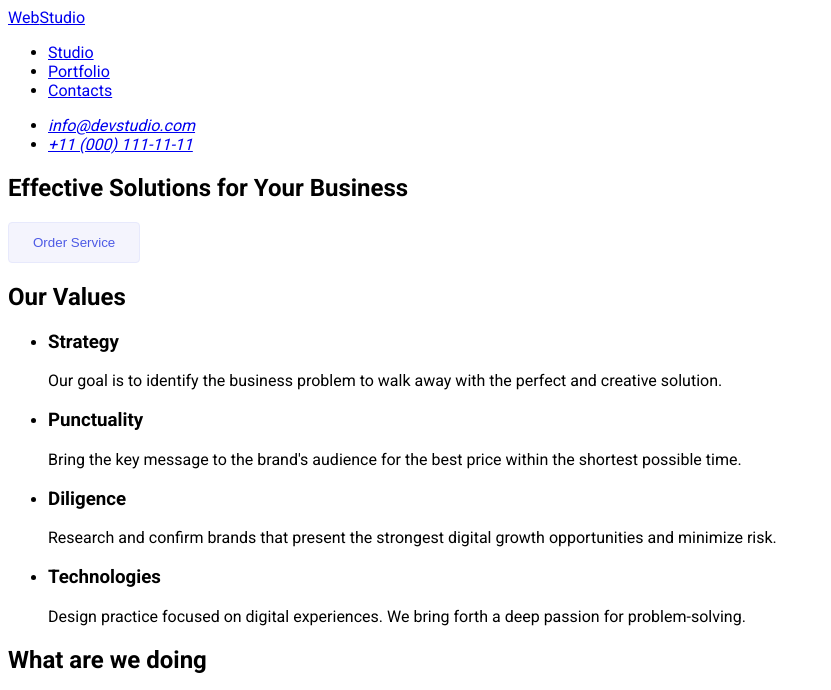
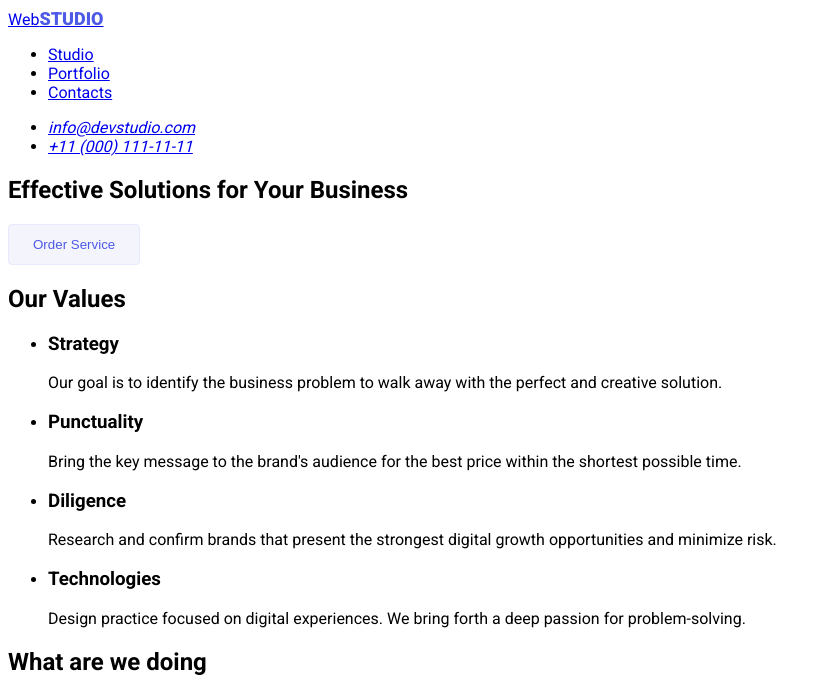
Before and after one commit to michallow/goit-markup-hw-02, a plain HTML site: page index.html in a window 1280 px wide. Shown: the top 690 px of the page, without its empty margins (0-831 px from the left). Drawn offline with Linux system fonts and the light colour scheme.

Commit message:
HW_Update

```diff
--- a/css/styles.css
+++ b/css/styles.css
@@ -10,6 +10,8 @@
 
 body {
   font-family: "Roboto", sans-serif;
+  color: 434455;
+  background-color: FFFFFF;
 }
 
 button {
@@ -22,3 +24,21 @@ button {
   justify-content: center;
   align-items: center;
 }
+
+button:hover {
+  color: white;
+  background-color: #404bbf;
+  cursor: pointer;
+  box-shadow: 1cap;
+}
+
+.web-logo {
+    font-family: "Raleway" sans-serif;
+    font-weight: 800;
+    font-size: 18px;
+    line-height: 1.17;
+    letter-spacing: 0,03em;
+    text-transform: uppercase;
+    color: #4d5ae5;
+
+}
--- a/index.html
+++ b/index.html
@@ -12,7 +12,7 @@
 <body>
 <header>
     <nav>
-        <a href="/"><span class="web-logo">Web</span>Studio</a>
+        <a href="/">Web<span class="web-logo">Studio</span></a>
         <ul>
         <li><a href="index.html">Studio</a></li>
         <li><a href="portfolio.html">Portfolio</a></li>
```
